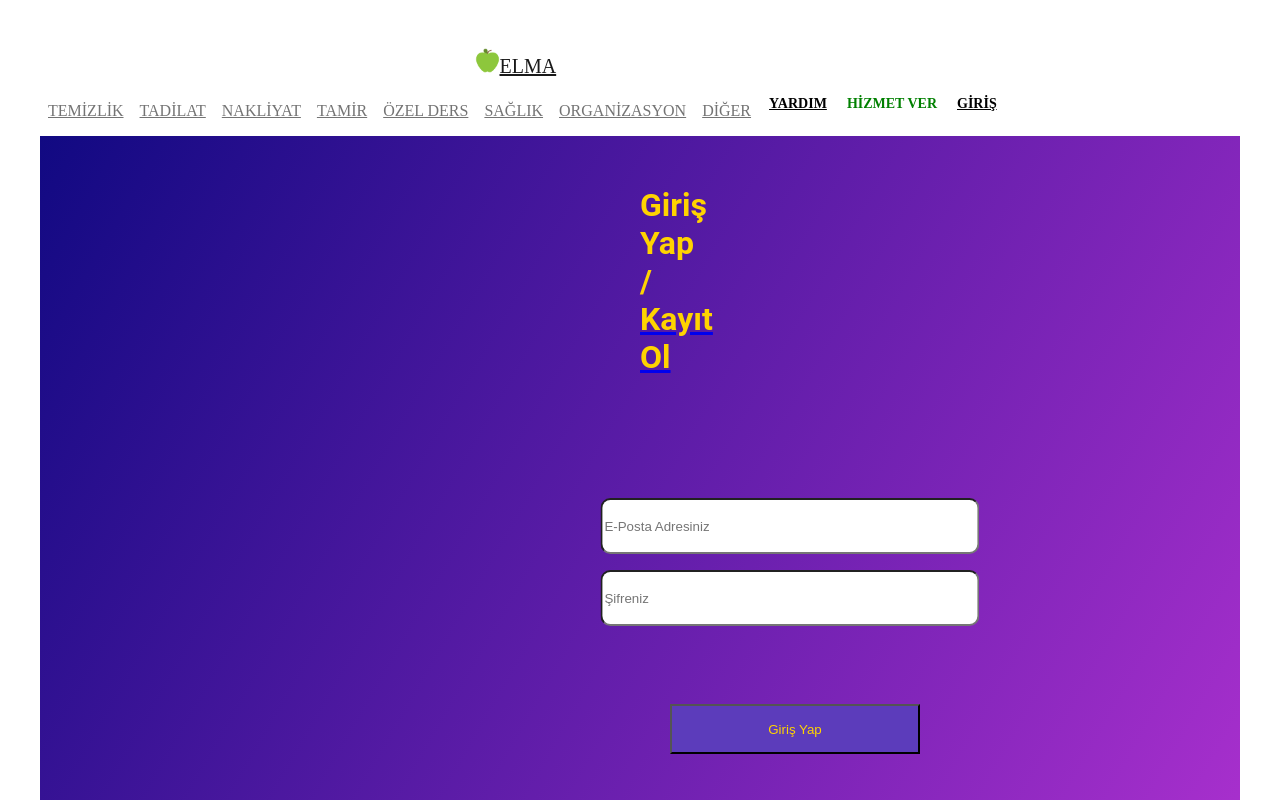
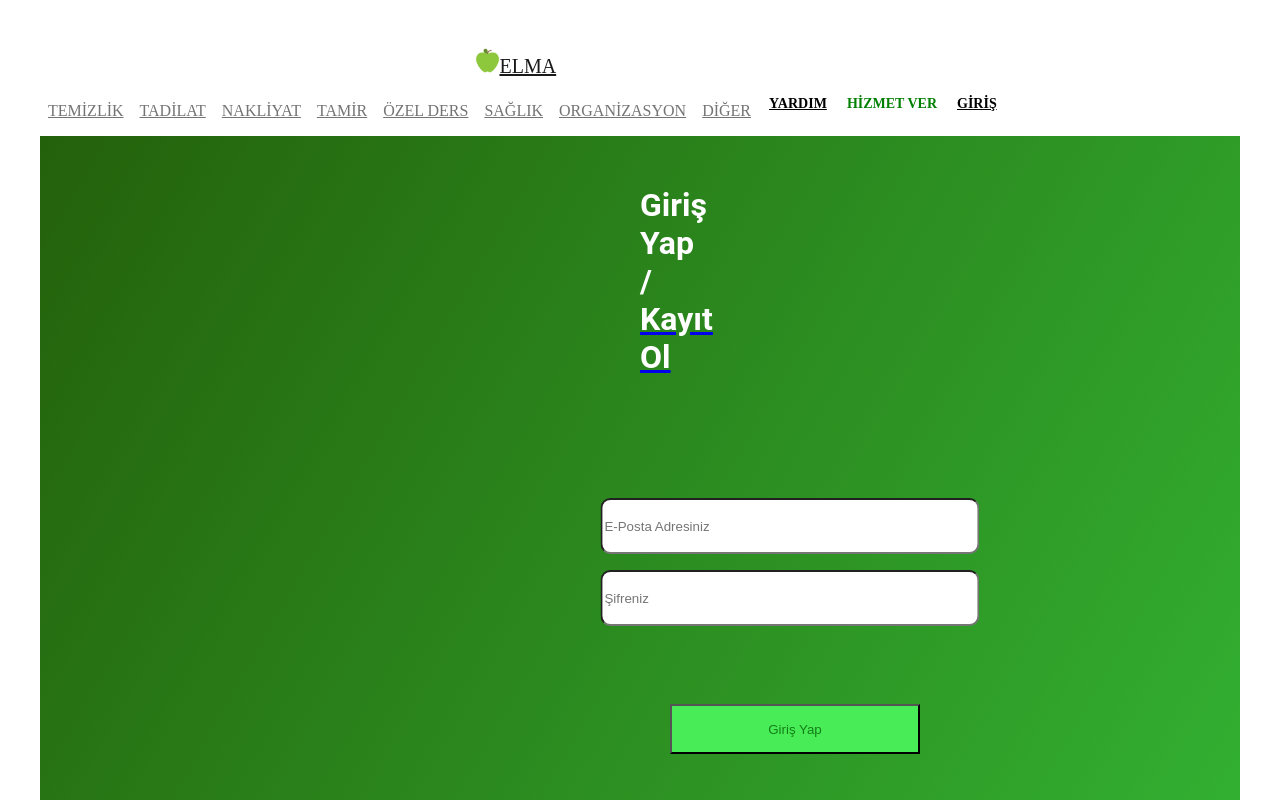
Before and after one commit to nildembuse/ArmutClone, a React (Vite) app: page /login in a window 1280 px wide. Shown: the top 800 px of the page. Built offline with nearby package versions, Linux system fonts and the light colour scheme.

Commit message:
giris yap kismi halledildi

```diff
--- a/src/App.css
+++ b/src/App.css
@@ -788,7 +788,7 @@ header.masthead .post-heading  {
   font-family: Roboto;
   background-repeat: no-repeat;
   background-size: cover;
-  background: linear-gradient(120deg, #110982, #ae31d0);
+  background: linear-gradient(120deg, #24610b, #33b333);
   height: 100vh;
   overflow: hidden;
 }
@@ -796,8 +796,8 @@ header.masthead .post-heading  {
 .registerButton{
   position: static;
   display: block;
-  background-color: #5c3cbb;
-  color: #ffd300;
+  background-color: #48ec56;
+  color: #137e18;
   cursor: pointer;
   margin: 50px 630px;
   width: 250px;
@@ -825,13 +825,13 @@ header.masthead .post-heading  {
 }
 .logContainer h1 {
   text-decoration-color: black     ;
-  color: #ffd300;
+  color: #fff;
  list-style:none;
   margin: 50px 600px;
 }
 .logContainer span {
 
-  color: #ffd300;
+  color: #fff;
  list-style:none;
 }
 .logContainer span:hover{
--- a/src/components/Login.jsx
+++ b/src/components/Login.jsx
@@ -65,7 +65,7 @@ function Login() {
     return (
         <div className='logContainer'>
 
-            { <h1 className='loginRegister'>{isRegister   ? <><Link to='/login' >  <span className='loginRegister'> Giriş Yap</span> </Link> / <span className='loginRegister'>Kayıt Ol</span>   </> : <> <span className='loginRegister'>Giriş Yap</span> / <Link to="/register" ><span className='loginRegister'>Kayıt Ol</span>  </Link></>}</h1> }
+            { <h1 className='loginRegister'>{isRegister   ? <><Link to='/login' >  <span className='loginRegister'> Giriş Yap</span> </Link> / </> : <> <span className='loginRegister'>Giriş Yap</span> / <Link to="/register" ><span className='loginRegister'>Kayıt Ol</span>  </Link></>}</h1> }
             <form className='regisForm' onSubmit={register} >
                 {isRegister && <p> <input type="text" name="name" placeholder='Adınız' /></p>}
                 <p><input required type="email" name="email" placeholder='E-Posta Adresiniz' /></p>
```
